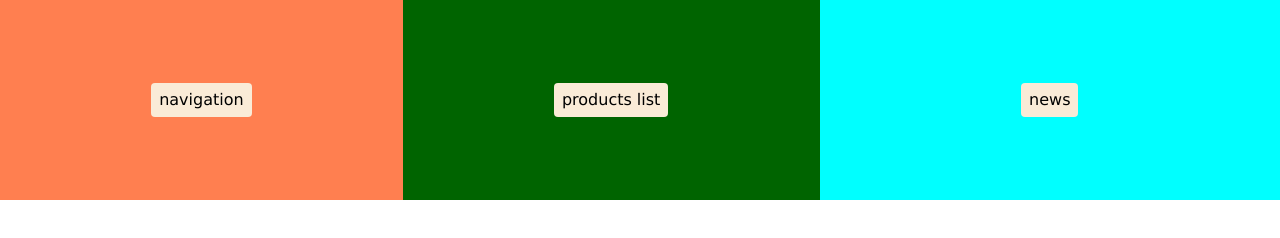
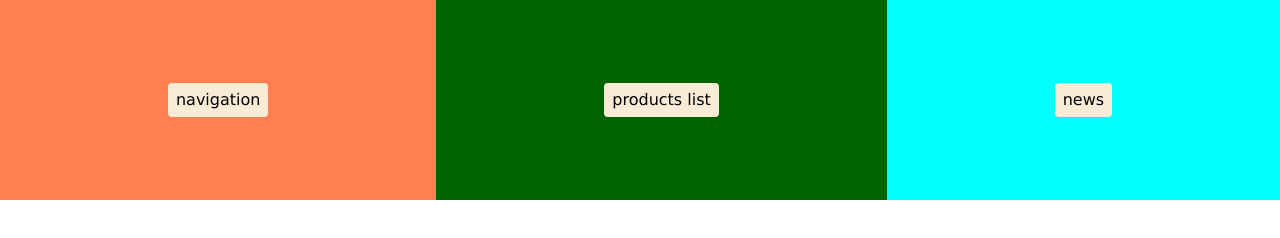
Before and after one commit to mickeljilenko123/Gromcode_1, a plain HTML site: page index.html in a window 1280 px wide. Drawn offline with nearby package versions, Linux system fonts and the light colour scheme.

Commit message:
css 22.2

```diff
--- a/styles.css
+++ b/styles.css
@@ -41,11 +41,17 @@ span {
 @media screen and (min-width: 600px) {
     .products {
         display: flex;
-        flex-grow: 1.5;
     }
 }
 
 @media screen and (min-width: 900px) {
+    .products {
+        display: flex;
+        flex-grow: 2;
+    }
+    .news {
+        min-width: 300px;
+    }
     .content {
         display: flex;
     }
```
